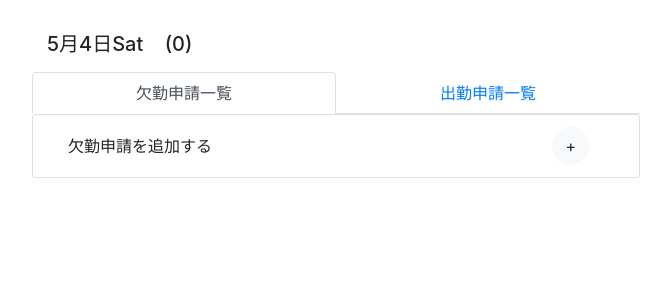
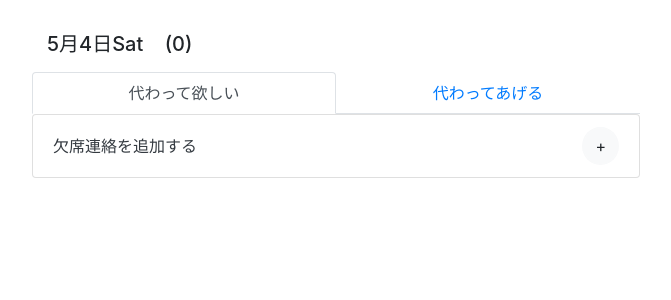
Before and after one commit to IidaTakuma/ShiftSwitch, a Django app: page /daily/?y=2019&m=5&d=4&w=Sat in a window 1280 px wide. Shown: the part 56-356 px from the top of the page, without its empty margins (304-975 px from the left). Run offline with Django 3.2, Linux system fonts and the light colour scheme; the visitor is signed in with stand-in values (Sample User, id 1); data that the repository does not hold is empty; some libraries are stand-ins or nearby versions.

Commit message:
Update daily.html

```diff
--- a/main/templates/main/daily.html
+++ b/main/templates/main/daily.html
@@ -1,16 +1,16 @@
 {% extends 'base.html' %}
 
 {% block content %}
-    <h5 class="container text-left my-3">
+    <h5 class="container text-left mx-0 my-3">
         <span>{{month}}月{{day}}日{{week}}</span>
         <span class="ml-3">({{deficiency}})</span>
     </h5>
     <ul class="nav nav-tabs">
-    <li class="nav-item col-6 text-center px-0">
-        <a href="#absence" class="nav-link active" data-toggle="tab">欠勤申請一覧</a>
+    <li class="nav-item col text-center px-0">
+        <a href="#absence" class="nav-link active" data-toggle="tab">代わって欲しい</a>
     </li>
-    <li class="nav-item col-6 text-center px-0">
-        <a href="#alternative" class="nav-link" data-toggle="tab">出勤申請一覧</a>
+    <li class="nav-item col text-center px-0">
+        <a href="#alternative" class="nav-link" data-toggle="tab">代わってあげる</a>
     </li>
     </ul>
 {% comment %} 代わって欲しいリスト[開始] {% endcomment %}
@@ -25,9 +25,9 @@
             {% else %}
                 {% if ownAbsence %}
                     <div class="list-group-item">
-                        <div class="row align-items-center">
-                            <span class="col-8">この日は既に欠勤申請をしています！</span>
-                            <span class="col-4"><form action="{% url 'main:deleteAbsence' ownAbsence.0.id %}" method="post">
+                        <div class="row align-items-center text-center">
+                            <span class="col-12">この日は既に欠席連絡をしています！</span>
+                            <span class="col-12 py-3"><form action="{% url 'main:deleteAbsence' ownAbsence.0.id %}" method="post">
                                 {% csrf_token %}
                                 <input type="submit" class="btn btn-danger shadow-sm" value="取り消す">
                             </span></form>
@@ -36,15 +36,15 @@
                 {% elif ownAlternative %}
                     <div class="list-group-item">
                         <div class="row align-items-center">
-                            <span class="col-8">出勤申請を出しています！</span>
+                            <span class="col-12">出勤申請を出しています！</span>
                         </div>
                     </div>
                 {% else %}
                     <div class="list-group-item">
-                        <div class="row align-items-center justify-content-between container">
-                            <span class="col-8">欠勤申請を追加する</span>
-                            <a href="{% url 'main:absenceCreate' %}?y={{year}}&m={{month}}&d={{day}}&w={{week}}" class="btn btn-light" style="border-radius: 50%;">+</a>
-                        </div>
+                        <a href="{% url 'main:absenceCreate' %}?y={{year}}&m={{month}}&d={{day}}&w={{week}}" class="row align-items-center justify-content-between container m-0 p-0 text-dark">
+                            <span>欠席連絡を追加する</span>
+                            <span class="btn btn-light" style="border-radius: 50%;">+</span>
+                        </a>
                     </div>
                 {% endif %}
             {% endif %}
@@ -110,9 +110,9 @@
             {% else %}
                 {% if ownAlternative %}
                     <div class="list-group-item">
-                        <div class="row align-items-center">
-                            <span class="col-8">この日は既に出勤申請をしています！</span>
-                            <span class="col-4"><form action="{% url 'main:deleteAlternative' ownAlternative.0.id %}" method="post">
+                        <div class="row align-items-center text-center">
+                            <span class="col-12">この日は既に出勤連絡をしています！</span>
+                            <span class="col-12 py-3"><form action="{% url 'main:deleteAlternative' ownAlternative.0.id %}" method="post">
                                 {% csrf_token %}
                                 <input type="submit" class="btn btn-danger shadow-sm" value="取り消す">
                             </form></span>
@@ -121,15 +121,15 @@
                 {% elif ownAbsence %}
                     <div class="list-group-item">
                         <div class="row align-items-center">
-                            <span class="col-8">欠勤申請を出しています！</span>
+                            <span class="col-12">欠席申請を出しています！</span>
                         </div>
                     </div>
                 {% else %}
                     <div class="list-group-item">
-                        <div class="row align-items-center justify-content-between container">
-                            <span class="col-8">出勤申請を追加する</span>
-                            <a href="{% url 'main:alternativeCreate' %}?y={{year}}&m={{month}}&d={{day}}&w={{week}}" class="btn btn-light" style="border-radius: 50%;">+</a>
-                        </div>
+                        <a href="{% url 'main:alternativeCreate' %}?y={{year}}&m={{month}}&d={{day}}&w={{week}}" class="row align-items-center justify-content-between container m-0 p-0 text-dark">
+                            <span>出勤連絡を追加する</span>
+                            <span class="btn btn-light" style="border-radius: 50%;">+</span>
+                        </a>
                     </div>
                 {% endif %}
             {% endif %}
```
